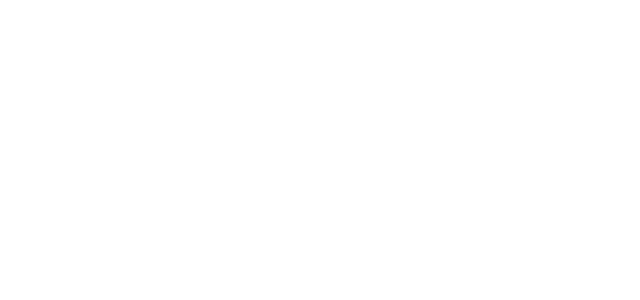
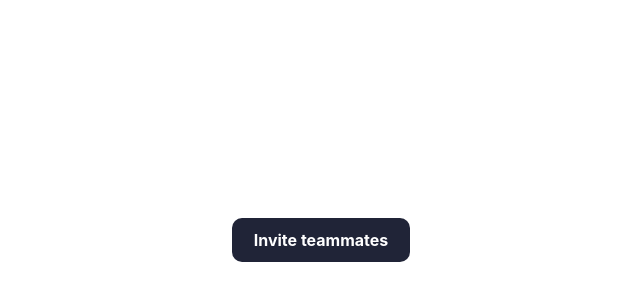
Before and after one commit to RobotScribe/invite, a React (Create React App) app: page / in a window 1280 px wide. Shown: the part 160-460 px from the top of the page, without its empty margins (319-959 px from the left). Built offline with nearby package versions, Linux system fonts and the light colour scheme.

Commit message:
:lipstick: Design button component

```diff
--- a/src/components/Button/Button.tsx
+++ b/src/components/Button/Button.tsx
@@ -1,17 +1,27 @@
 import React from 'react';
 
-import { Button as ChakraButton } from "@chakra-ui/button"
+import { Box } from '@chakra-ui/layout';
 
 interface Props {
   onClick: () => void;
   children: React.ReactNode;
+  isLight?: boolean;
 }
 
-const Button: React.FC<Props> = ({ onClick, children }) => {
+const Button: React.FC<Props> = ({ onClick, children, isLight }) => {
   return (
-    <ChakraButton onClick={onClick} colorScheme="lightBlue">
+    <Box
+      onClick={onClick}
+      as="button"
+      bg={isLight ? "blue.300" : "blue.900"}
+      color="white"
+      borderRadius="10"
+      padding="10px 22px"
+      fontWeight="700"
+      _hover={{ bg: "blue.500" }}
+    >
       {children}
-    </ChakraButton>
+    </Box>
   );
 };
 
--- a/src/index.style.ts
+++ b/src/index.style.ts
@@ -2,6 +2,10 @@
 
 export const theme = extendTheme({
     colors: {
-        lightBlue: "#2C54EA",
+        blue: {
+            300: "#2C54EA",
+            500: "#272D45",
+            900: "#202437",
+        }
     }
 });
```
